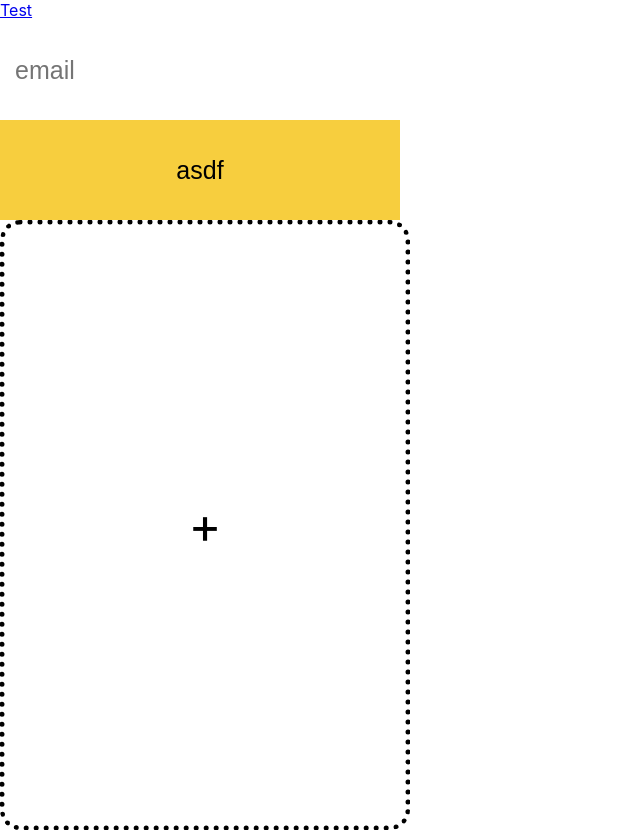
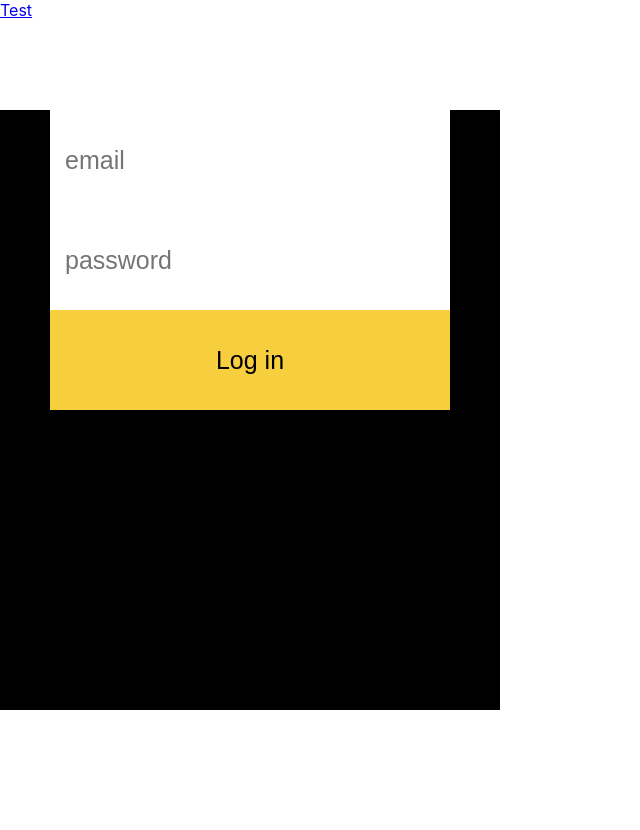
Before and after one commit to devteamepic/frontend, a React (Create React App) app: page /test in a window 1280 px wide. Shown: the whole page, without its empty margins (0-640 px from the left). After the commit the page ends 800 px from the top, so only its background shows below. Built offline with nearby package versions, Linux system fonts and the light colour scheme.

Commit message:
added the form and will try the styles and redux today tomorrow

```diff
--- /dev/null
+++ b/src/components/core/molecules/LoginForm/LoginForm.js
@@ -0,0 +1,25 @@
+import React from 'react'
+import { connect } from 'react-redux'
+import Input from '../../atoms/Input/Input'
+import LoginFormStyled from '../../../styled/molecules/loginFormStyled'
+
+const LoginForm = ({ dispatch, ...props }) => {
+    return (
+        <LoginFormStyled>
+          <Input
+            type = { 'text' }
+            placeholder = 'email'
+          />
+          <Input
+            type = { 'password' }
+            placeholder = 'password'
+          />
+          <Input
+            type = { 'submit' }
+            text = 'Log in'
+          />
+        </LoginFormStyled>
+    )
+}
+
+export default LoginForm
--- a/src/components/core/test.js
+++ b/src/components/core/test.js
@@ -1,6 +1,5 @@
 import React from 'react'
-import Input from './atoms/Input/Input'
-import FileContainer from '../../redux/containers/fileContainer'
+import LoginForm from './molecules/LoginForm/LoginForm'
 import { connect } from 'react-redux'
 import '../../App.css'
 
@@ -8,18 +7,7 @@ const Test = (props) => {
 
     return (
         <div id='test'>
-          <Input
-            type = { 'text' }
-            placeholder = 'email'
-          />
-          <Input
-            type = { 'button' }
-            text = 'asdf'
-          />
-          <FileContainer/>
-          <div>
-            { props.files.name }
-          </div>
+          <LoginForm/>
         </div>
     )
 }
--- /dev/null
+++ b/src/components/styled/molecules/loginFormStyled.js
@@ -0,0 +1,11 @@
+import React from 'react'
+import styled from 'styled-components'
+
+const LoginFormStyled = styled.form`
+width: 500px;
+height: 600px;
+background-color: black;
+text-align: center;
+`
+
+export default LoginFormStyled
```
